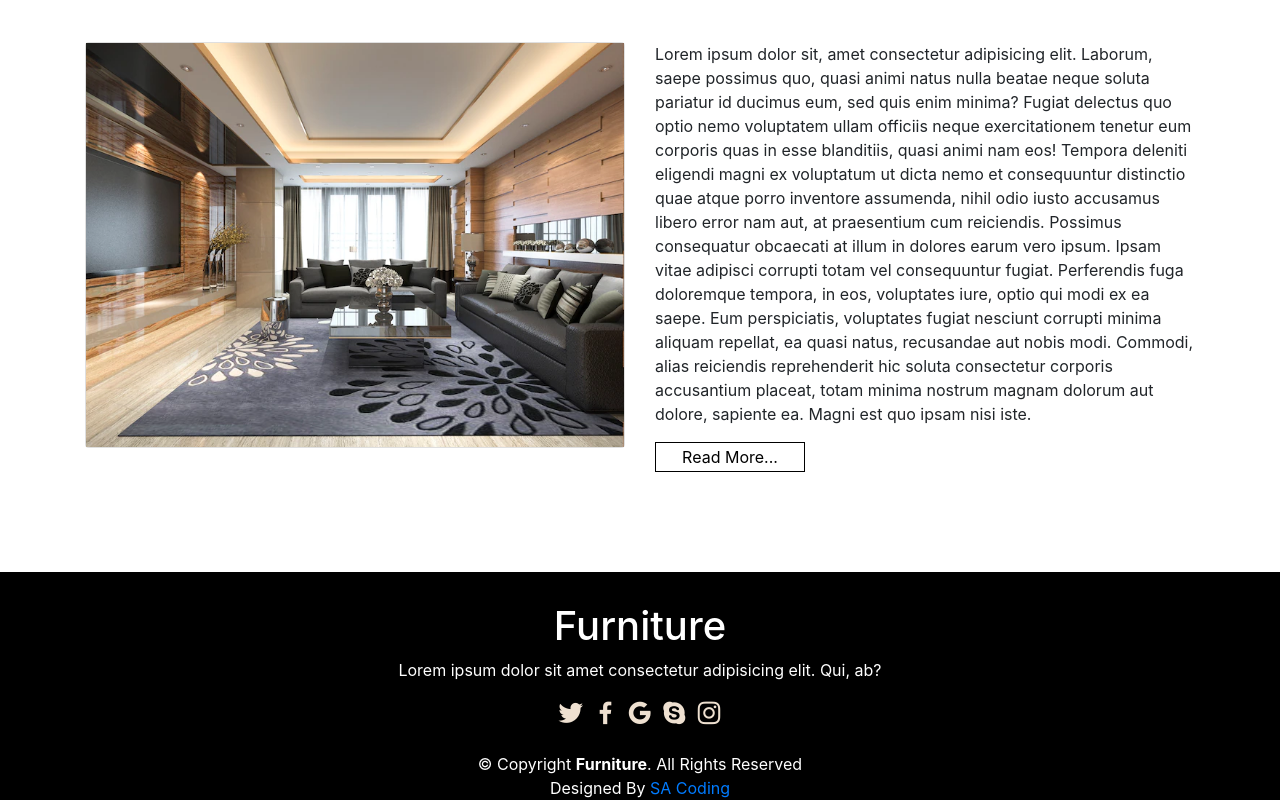
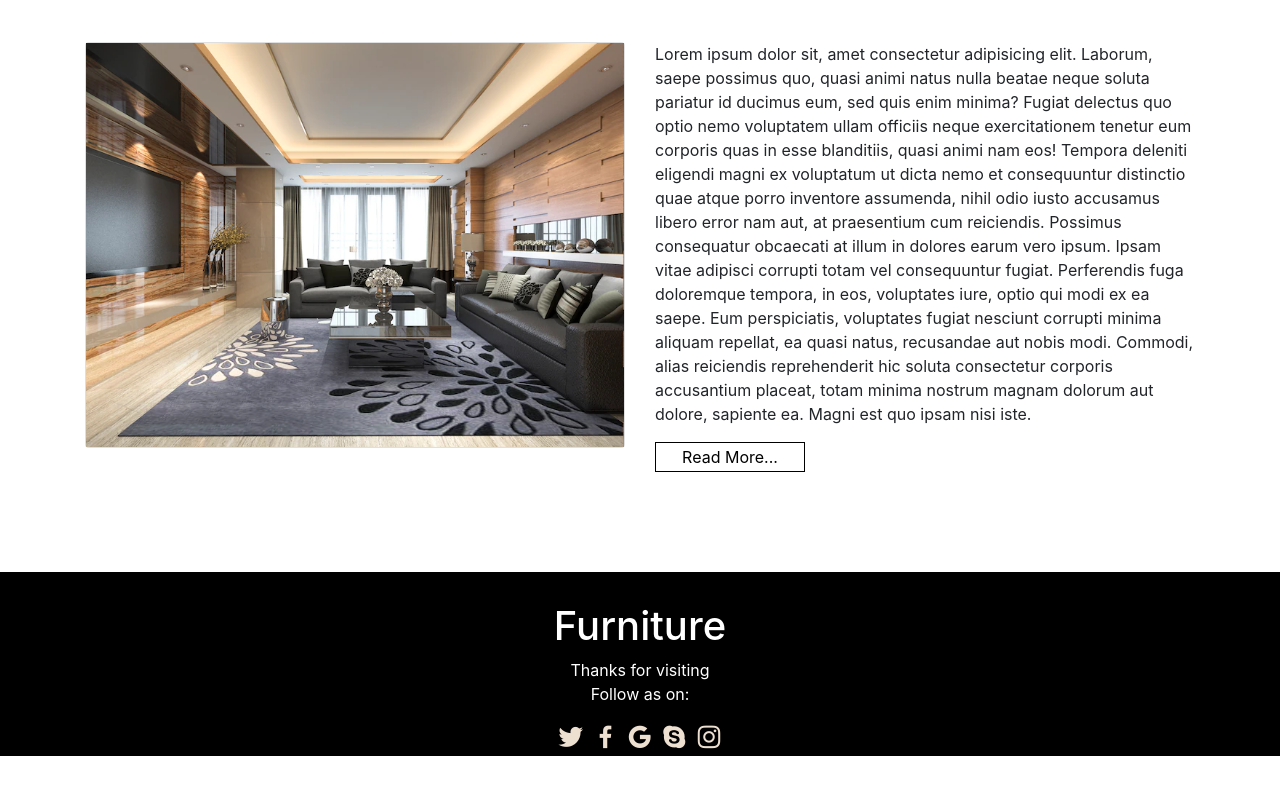
Before and after one commit to rakeshraorocky18/innomaticsInternshipTask-5, a plain HTML site: page index.html in a window 1280 px wide. Shown: the part 2776-3576 px from the top of the page. After the commit the page ends 3532 px from the top, so only its background shows below. Drawn offline with nearby package versions, Linux system fonts and the light colour scheme.

Commit message:
file added successfully

```diff
--- a/index.html
+++ b/index.html
@@ -276,19 +276,13 @@
     <!-- footer -->
     <footer id="footer">
         <h1 class="text-center">Furniture</h1>
-        <p class="text-center">Lorem ipsum dolor sit amet consectetur adipisicing elit. Qui, ab?</p>
+        <p class="text-center">Thanks for visiting<br>Follow as on: </p>
         <div class="icons text-center">
             <i class="bx bxl-twitter"></i>
             <i class="bx bxl-facebook"></i>
             <i class="bx bxl-google"></i>
             <i class="bx bxl-skype"></i>
             <i class="bx bxl-instagram"></i>
-        </div>
-        <div class="copyright text-center">
-            &copy; Copyright <strong><span>Furniture</span></strong>. All Rights Reserved
-        </div>
-        <div class="credite text-center">
-            Designed By <a href="#">SA Coding</a>
         </div>
     </footer>
     <!-- footer -->
```
